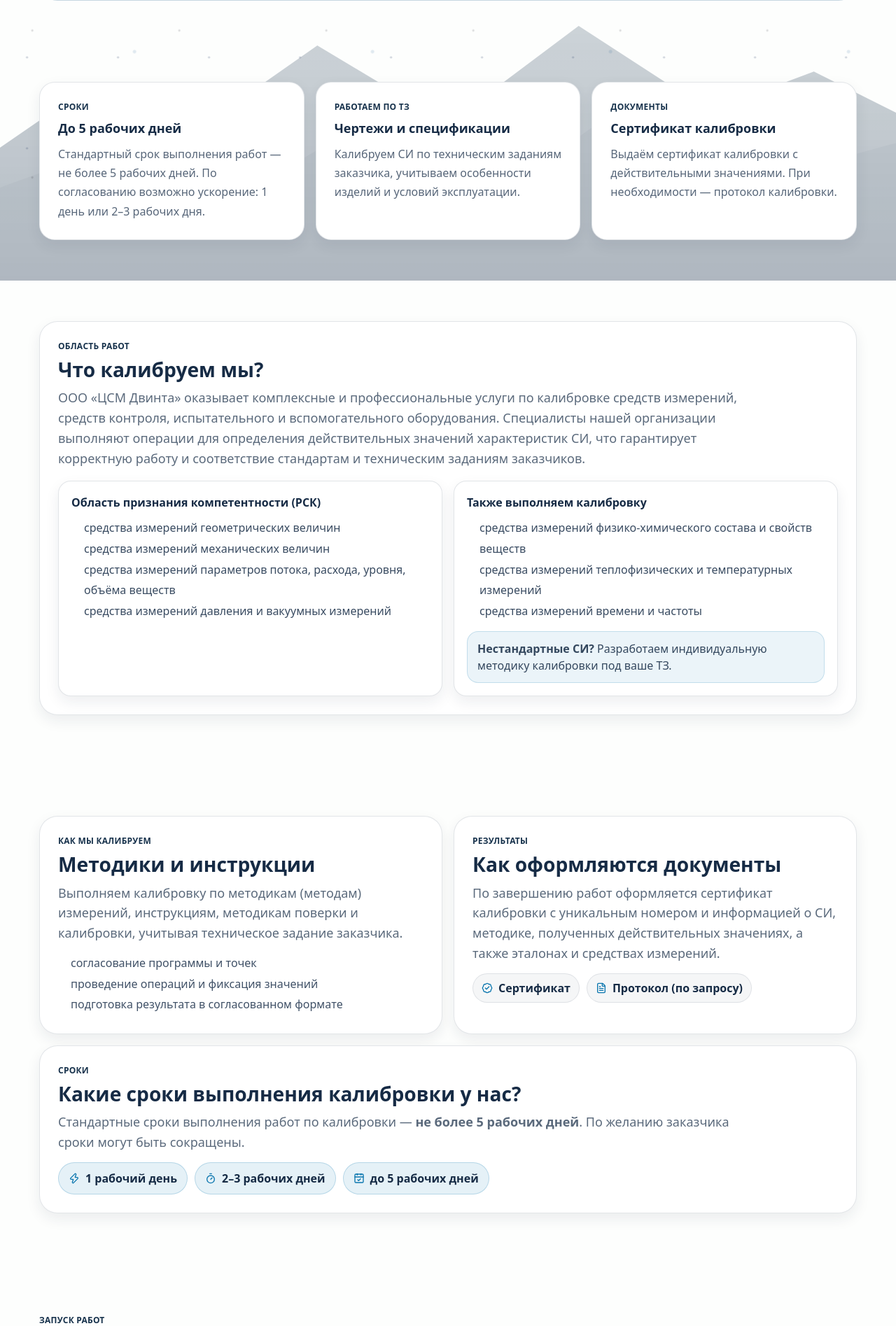
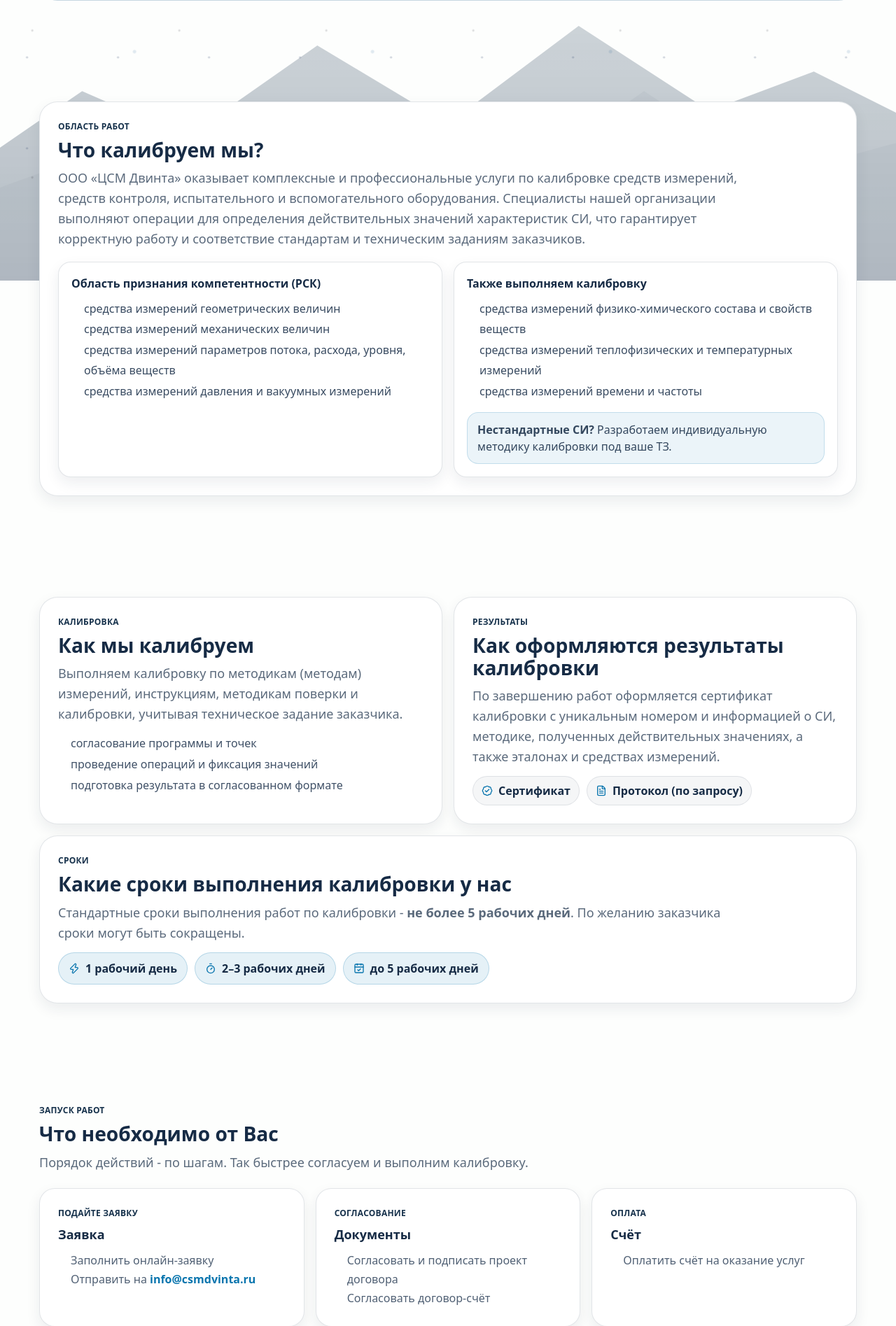
Before and after one commit to plag1atv/Dvinta-group-site, a Flask app: page /metrology/calibration in a window 1280 px wide. Shown: the part 527-2422 px from the top of the page at 70% size. Run offline with Flask 3, Linux system fonts and the light colour scheme.

Commit message:
12 global change

```diff
--- a/app/templates/metrology_calibration.html
+++ b/app/templates/metrology_calibration.html
@@ -35,38 +35,6 @@
   </div>
 </section>
 
-<!-- KEY ADVANTAGES -->
-<section class="section-sm">
-  <div class="container">
-    <div style="display:grid; grid-template-columns: repeat(3, minmax(0, 1fr)); gap:16px;">
-      <div class="card card-pad hover-lift reveal" style="border-radius: 22px;">
-        <div class="kicker">Сроки</div>
-        <div style="font-weight:900; font-size:18px; margin-top:8px;">До 5 рабочих дней</div>
-        <p style="color: rgba(var(--ink-rgb), .72); margin-top:10px; line-height:1.7;">
-          Стандартный срок выполнения работ — не более 5 рабочих дней.
-          По согласованию возможно ускорение: 1 день или 2–3 рабочих дня.
-        </p>
-      </div>
-
-      <div class="card card-pad hover-lift reveal" style="border-radius: 22px;">
-        <div class="kicker">Работаем по ТЗ</div>
-        <div style="font-weight:900; font-size:18px; margin-top:8px;">Чертежи и спецификации</div>
-        <p style="color: rgba(var(--ink-rgb), .72); margin-top:10px; line-height:1.7;">
-          Калибруем СИ по техническим заданиям заказчика, учитываем особенности изделий и условий эксплуатации.
-        </p>
-      </div>
-
-      <div class="card card-pad hover-lift reveal" style="border-radius: 22px;">
-        <div class="kicker">Документы</div>
-        <div style="font-weight:900; font-size:18px; margin-top:8px;">Сертификат калибровки</div>
-        <p style="color: rgba(var(--ink-rgb), .72); margin-top:10px; line-height:1.7;">
-          Выдаём сертификат калибровки с действительными значениями.
-          При необходимости — протокол калибровки.
-        </p>
-      </div>
-    </div>
-  </div>
-</section>
 
 <!-- WHAT WE CALIBRATE -->
 <section class="section">
@@ -115,8 +83,8 @@
   <div class="container">
     <div class="grid gap-4 md:grid-cols-2">
       <div class="card card-pad hover-lift reveal" style="border-radius: 26px;">
-        <div class="kicker">Как мы калибруем</div>
-        <h2 class="h2" style="margin-top:8px;">Методики и инструкции</h2>
+        <div class="kicker">Калибровка</div>
+        <h2 class="h2" style="margin-top:8px;">Как мы калибруем</h2>
         <p class="p-lead" style="margin-top:10px;">
           Выполняем калибровку по методикам (методам) измерений, инструкциям, методикам поверки и калибровки,
           учитывая техническое задание заказчика.
@@ -130,7 +98,7 @@
 
       <div class="card card-pad hover-lift reveal" style="border-radius: 26px;">
         <div class="kicker">Результаты</div>
-        <h2 class="h2" style="margin-top:8px;">Как оформляются документы</h2>
+        <h2 class="h2" style="margin-top:8px;">Как оформляются результаты калибровки</h2>
         <p class="p-lead" style="margin-top:10px;">
           По завершению работ оформляется сертификат калибровки с уникальным номером и информацией о СИ,
           методике, полученных действительных значениях, а также эталонах и средствах измерений.
@@ -148,9 +116,9 @@
 
     <div class="card card-pad reveal" style="border-radius: 26px; margin-top:16px;">
       <div class="kicker">Сроки</div>
-      <h2 class="h2" style="margin-top:8px;">Какие сроки выполнения калибровки у нас?</h2>
+      <h2 class="h2" style="margin-top:8px;">Какие сроки выполнения калибровки у нас</h2>
       <p class="p-lead" style="margin-top:10px; max-width: 980px;">
-        Стандартные сроки выполнения работ по калибровки — <b>не более 5 рабочих дней</b>.
+        Стандартные сроки выполнения работ по калибровки - <b>не более 5 рабочих дней</b>.
         По желанию заказчика сроки могут быть сокращены.
       </p>
 
@@ -175,17 +143,17 @@
     <div class="reveal" style="display:flex; justify-content:space-between; align-items:flex-end; gap:16px; flex-wrap:wrap;">
       <div>
         <div class="kicker">Запуск работ</div>
-        <h2 class="h2" style="margin-top:8px;">Что необходимо от Вас?</h2>
+        <h2 class="h2" style="margin-top:8px;">Что необходимо от Вас</h2>
         <p class="p-lead" style="margin-top:10px; max-width: 980px;">
-          Порядок действий — по шагам. Так быстрее согласуем и выполним калибровку.
+          Порядок действий - по шагам. Так быстрее согласуем и выполним калибровку.
         </p>
       </div>
     </div>
 
     <div style="margin-top:22px; display:grid; grid-template-columns: repeat(3, minmax(0, 1fr)); gap:16px;">
       <div class="card card-pad hover-lift reveal" style="border-radius: 22px;">
-        <div class="kicker">Заявка</div>
-        <div style="font-weight:900; font-size:18px; margin-top:8px;">Подайте заявку</div>
+        <div class="kicker">Подайте заявку</div>
+        <div style="font-weight:900; font-size:18px; margin-top:8px;">Заявка</div>
         <ul style="margin-top:10px; color: rgba(var(--ink-rgb), .75); line-height:1.7; padding-left:18px;">
           <li>Заполнить онлайн-заявку</li>
           <li>Отправить на <a href="mailto:info@csmdvinta.ru" style="color: var(--c-400); font-weight: 800; text-decoration:none;">info@csmdvinta.ru</a></li>
@@ -193,8 +161,8 @@
       </div>
 
       <div class="card card-pad hover-lift reveal" style="border-radius: 22px;">
-        <div class="kicker">Документы</div>
-        <div style="font-weight:900; font-size:18px; margin-top:8px;">Согласование</div>
+        <div class="kicker">Согласование</div>
+        <div style="font-weight:900; font-size:18px; margin-top:8px;">Документы</div>
         <ul style="margin-top:10px; color: rgba(var(--ink-rgb), .75); line-height:1.7; padding-left:18px;">
           <li>Согласовать и подписать проект договора</li>
           <li>Согласовать договор-счёт</li>
@@ -202,8 +170,8 @@
       </div>
 
       <div class="card card-pad hover-lift reveal" style="border-radius: 22px;">
-        <div class="kicker">Счёт</div>
-        <div style="font-weight:900; font-size:18px; margin-top:8px;">Оплата</div>
+        <div class="kicker">Оплата</div>
+        <div style="font-weight:900; font-size:18px; margin-top:8px;">Счёт</div>
         <ul style="margin-top:10px; color: rgba(var(--ink-rgb), .75); line-height:1.7; padding-left:18px;">
           <li>Оплатить счёт на оказание услуг</li>
         </ul>
@@ -211,7 +179,7 @@
 
       <div class="card card-pad hover-lift reveal" style="border-radius: 22px;">
         <div class="kicker">Доставка / выезд</div>
-        <div style="font-weight:900; font-size:18px; margin-top:8px;">Передача СИ</div>
+        <div style="font-weight:900; font-size:18px; margin-top:8px;">Доставка СИ или выездные работы</div>
         <ul style="margin-top:10px; color: rgba(var(--ink-rgb), .75); line-height:1.7; padding-left:18px;">
           <li>Доставить самостоятельно</li>
           <li>Отправить транспортной компанией</li>
@@ -220,8 +188,8 @@
       </div>
 
       <div class="card card-pad hover-lift reveal" style="border-radius: 22px;">
-        <div class="kicker">Оповещение</div>
-        <div style="font-weight:900; font-size:18px; margin-top:8px;">Готовность</div>
+        <div class="kicker">Готовность</div>
+        <div style="font-weight:900; font-size:18px; margin-top:8px;">Оповещение</div>
         <p style="margin-top:10px; color: rgba(var(--ink-rgb), .72); line-height:1.7;">
           По завершению работ отправим уведомление о готовности СИ к выдаче.
         </p>
@@ -229,7 +197,7 @@
 
       <div class="card card-pad hover-lift reveal" style="border-radius: 22px;">
         <div class="kicker">Получение</div>
-        <div style="font-weight:900; font-size:18px; margin-top:8px;">Отправка / самовывоз</div>
+        <div style="font-weight:900; font-size:18px; margin-top:8px;">Отправка СИ</div>
         <ul style="margin-top:10px; color: rgba(var(--ink-rgb), .75); line-height:1.7; padding-left:18px;">
           <li>Забрать самостоятельно</li>
           <li>Отправить к нам транспортную компанию</li>
```
